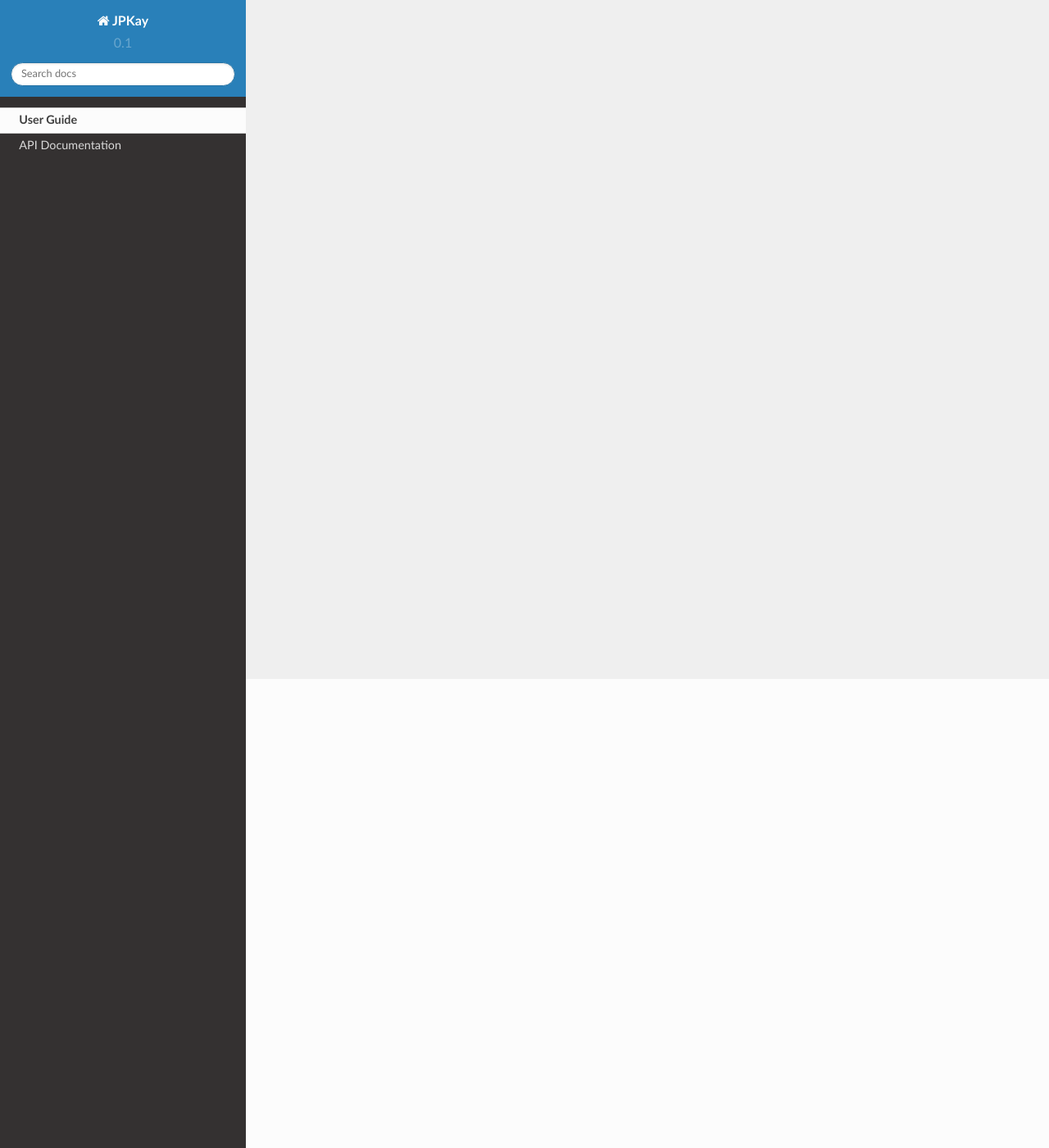
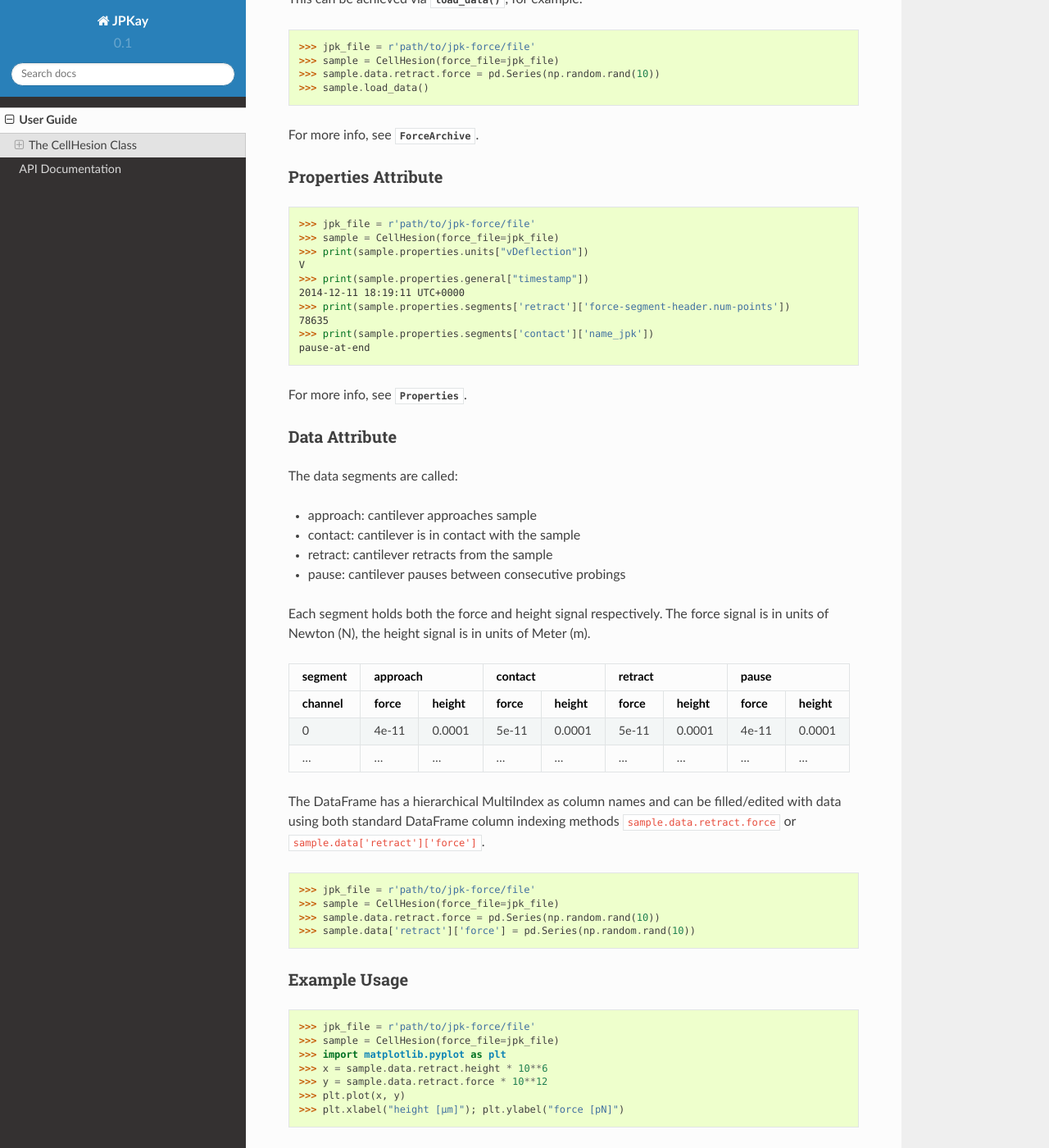
Before and after one commit to tku137/JPKay, a Sphinx documentation site: the page built from docs/source/user-guide.rst, in a window 1280 px wide and 1400 px high, scrolled down 572 px. Shown: the whole window at 82% size. Built offline with Sphinx 7.4.7 and the Read the Docs theme 2.0.0, drawn with Linux system fonts in a browser that asks for light colours; some of the changed text lies outside the part shown.

Commit message:
docs: streamline api and user-guide doc

```diff
--- a/docs/source/index.rst
+++ b/docs/source/index.rst
@@ -13,7 +13,7 @@ Documentation
 =============
 
 .. toctree::
-   :maxdepth: 0
+   :maxdepth: 2
 
    user-guide
    api
--- a/docs/source/user-guide.rst
+++ b/docs/source/user-guide.rst
@@ -1,4 +1,90 @@
 User Guide
 ==========
 
-t.b.a.
+The CellHesion Class
+--------------------
+
+This is the main data-class that provides all functionality to load, analyze and display a single JPK CellHesion200
+force file archive.
+
+Attributes
+~~~~~~~~~~
+
+The following attributes are available:
+
+- archive: an instance of :class:`~JPKay.core.data_structures.ForceArchive`
+- properties: an instance of :class:`~JPKay.core.data_structures.Properties`
+- data: :class:`pandas:pandas.DataFrame`
+
+ForceArchive Attribute
+~~~~~~~~~~~~~~~~~~~~~~
+
+This is the internal jpk-force file archive handling object and should only be used to re-load data. This can be
+achieved via :func:`~JPKay.core.data_structures.CellHesion.load_data`, for example:
+
+>>> jpk_file = r'path/to/jpk-force/file'
+>>> sample = CellHesion(force_file=jpk_file)
+>>> sample.data.retract.force = pd.Series(np.random.rand(10))
+>>> sample.load_data()
+
+For more info, see :class:`~JPKay.core.data_structures.ForceArchive`.
+
+Properties Attribute
+~~~~~~~~~~~~~~~~~~~~
+
+>>> jpk_file = r'path/to/jpk-force/file'
+>>> sample = CellHesion(force_file=jpk_file)
+>>> print(sample.properties.units["vDeflection"])
+V
+>>> print(sample.properties.general["timestamp"])
+2014-12-11 18:19:11 UTC+0000
+>>> print(sample.properties.segments['retract']['force-segment-header.num-points'])
+78635
+>>> print(sample.properties.segments['contact']['name_jpk'])
+pause-at-end
+
+For more info, see :class:`~JPKay.core.data_structures.Properties`.
+
+Data Attribute
+~~~~~~~~~~~~~~
+
+The data segments are called:
+
+- approach: cantilever approaches sample
+- contact: cantilever is in contact with the sample
+- retract: cantilever retracts from the sample
+- pause: cantilever pauses between consecutive probings
+
+Each segment holds both the force and height signal respectively. The force signal is in units of Newton (N),
+the height signal is in units of Meter (m).
+
++---------+-------+--------+-------+--------+-------+--------+-------+--------+
+| segment | approach       | contact        | retract        | pause          |
++---------+-------+--------+-------+--------+-------+--------+-------+--------+
+| channel | force | height | force | height | force | height | force | height |
++=========+=======+========+=======+========+=======+========+=======+========+
+| 0       | 4e-11 | 0.0001 | 5e-11 | 0.0001 | 5e-11 | 0.0001 | 4e-11 | 0.0001 |
++---------+-------+--------+-------+--------+-------+--------+-------+--------+
+| ...     |  ...  |  ...   |  ...  |  ...   |  ...  |  ...   |  ...  |  ...   |
++---------+-------+--------+-------+--------+-------+--------+-------+--------+
+
+The DataFrame has a hierarchical MultiIndex as column names and can be filled/edited with data using both
+standard DataFrame column indexing methods ``sample.data.retract.force`` or ``sample.data['retract']['force']``.
+
+>>> jpk_file = r'path/to/jpk-force/file'
+>>> sample = CellHesion(force_file=jpk_file)
+>>> sample.data.retract.force = pd.Series(np.random.rand(10))
+>>> sample.data['retract']['force'] = pd.Series(np.random.rand(10))
+
+Example Usage
+~~~~~~~~~~~~~
+
+>>> jpk_file = r'path/to/jpk-force/file'
+>>> sample = CellHesion(force_file=jpk_file)
+>>> import matplotlib.pyplot as plt
+>>> x = sample.data.retract.height * 10**6
+>>> y = sample.data.retract.force * 10**12
+>>> plt.plot(x, y)
+>>> plt.xlabel("height [µm]"); plt.ylabel("force [pN]")
+
+.. image:: images/retract_curve.png
```
Also changed, not shown: 1 other file.
